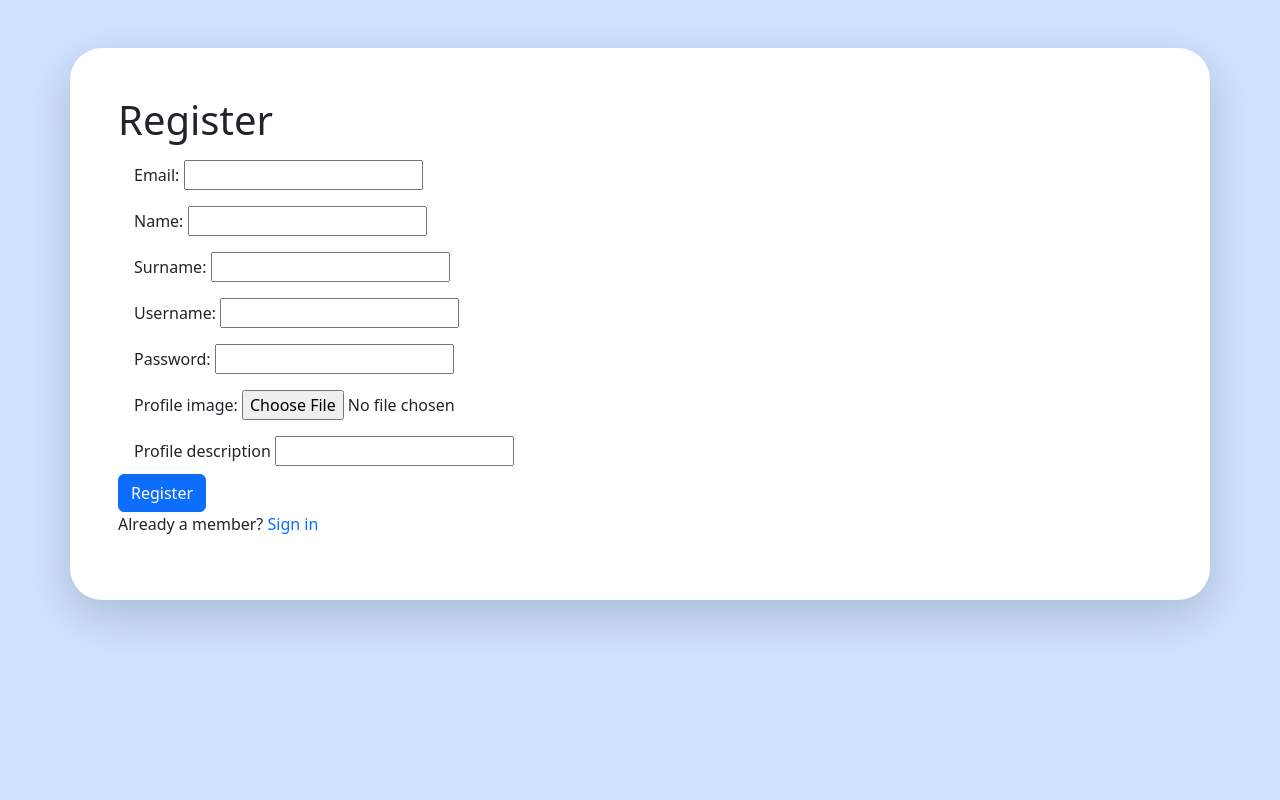
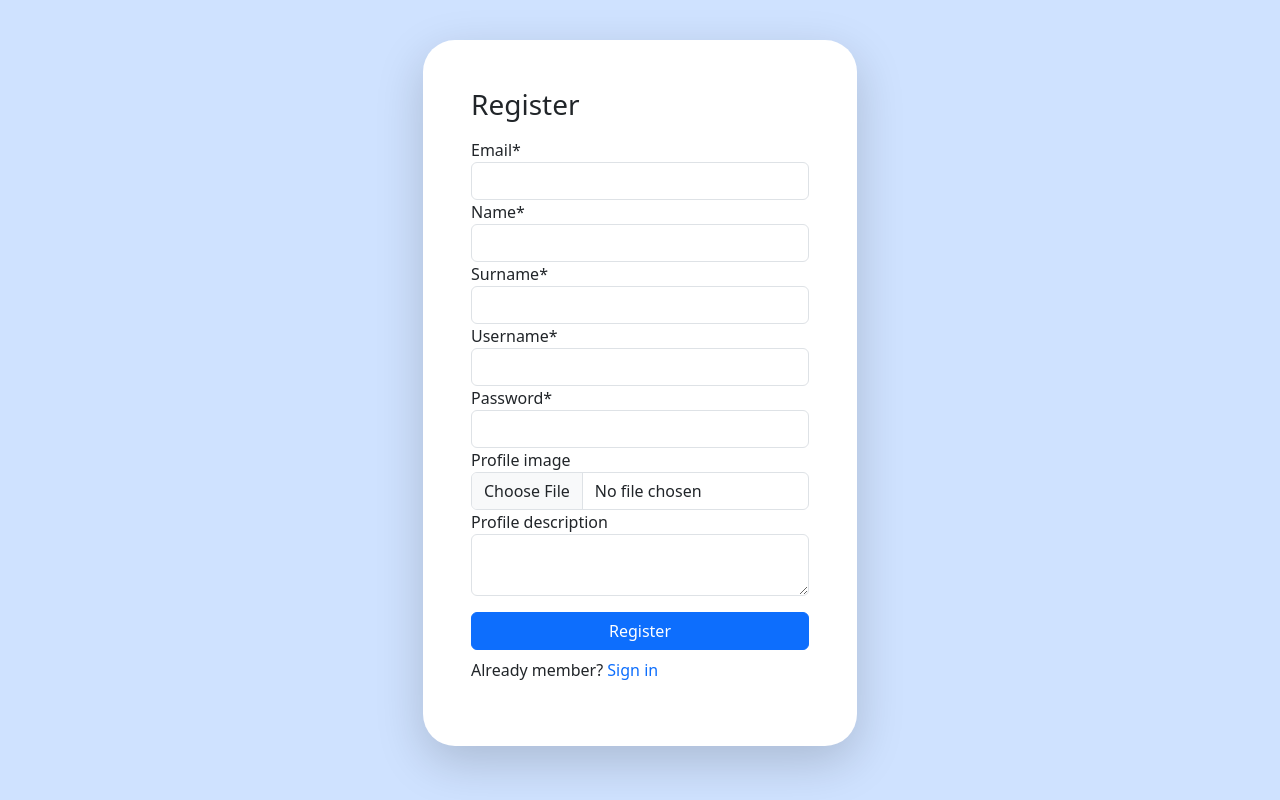
Before and after one commit to mircoterenzi/givvit, a PHP site: page /index.php in a window 1280 px wide. Run offline with PHP 8.4, Linux system fonts and the light colour scheme.

Commit message:
[dev] improved ui access page

```diff
--- a/src/register.php
+++ b/src/register.php
@@ -4,47 +4,43 @@
         <meta charset="UTF-8"/>
         <meta name="viewport" content="width=device-width, initial-scale=1"/>
         <link href="https://cdn.jsdelivr.net/npm/bootstrap@5.3.2/dist/css/bootstrap.min.css" rel="stylesheet" integrity="sha384-T3c6CoIi6uLrA9TneNEoa7RxnatzjcDSCmG1MXxSR1GAsXEV/Dwwykc2MPK8M2HN" crossorigin="anonymous">
-        <title>Givvit: Login</title>
+        <title>Givvit: Register</title>
     </head>
-    <body class="bg-primary-subtle">
-        <main class="container mt-5 p-5 shadow-lg rounded-5 bg-white">
-            <header>
-                <h1>Register</h1>
-            </header>
+    <body class="d-flex justify-content-center py-4 bg-primary-subtle">
+        <main class="mw-75 m-3 p-5 shadow-lg rounded-5 bg-white">
             <form action="#" method="POST">
-                <ul class="list-group">
-                    <li class="list-group-item border-0">
-                        <label for="email">Email:</label>
-                        <input type="email" id="email" name="email" autocomplete="off" required/>
-                    </li>
-                    <li class="list-group-item border-0">
-                        <label for="name">Name:</label>
-                        <input type="text" id="name" name="name" autocomplete="off" required/>
-                    </li>
-                    <li class="list-group-item border-0">
-                        <label for="surname">Surname:</label>
-                        <input type="text" id="surname" name="surname" autocomplete="off" required/>
-                    </li>
-                    <li class="list-group-item border-0">
-                        <label for="username">Username:</label>
-                        <input type="text" id="username" name="username" autocomplete="off" required/>
-                    </li>
-                    <li class="list-group-item border-0">
-                        <label for="password">Password:</label>
-                        <input type="password" id="password" name="password" autocomplete="off" required/>
-                    </li>
-                    <li class="list-group-item border-0">
-                        <label for="profile-img">Profile image:</label>
-                        <input type="file" id="profile-img" name="profile-img"/>
-                    </li>
-                    <li class="list-group-item border-0">
-                        <label for="desc">Profile description</label>
-                        <input type="textarea" id="desc" name="desc" autocomplete="off"/>
-                    </li>
-                </ul>
+                <h1 class="h3 mb-3 fw-normal">Register</h1>
+                <div>
+                    <label for="email">Email*</label>
+                    <input type="email" class="form-control" id="email" name="email" required/>
+                </div>
+                <div>
+                    <label for="name">Name*</label>
+                    <input type="text" class="form-control" id="name" name="name" required/>
+                </div>
+                <div>
+                    <label for="surname">Surname*</label>
+                    <input type="text" class="form-control" id="surname" name="surname" required/>
+                </div>
+                <div>
+                    <label for="username">Username*</label>
+                    <input type="text" class="form-control" id="username" name="username" required/>
+                </div>
+                <div>
+                    <label for="password">Password*</label>
+                    <input type="password" class="form-control" id="password" name="password" required/>
+                </div>
+                <div>
+                    <label for="profile-img">Profile image</label>
+                    <input type="file" class="form-control" id="profile-img" name="profile-img"/>
+                </div>
+                <div>
+                    <label for="desc">Profile description</label>
+                    <textarea class="form-control" id="desc" name="desc" height="200%"></textarea>
+                </div>
                 <label for="register" hidden>Register</label>
-                <input class="btn btn-primary" type="submit" id="register" name="register" value="Register"/>
-                <p>Already a member? <a class="text-decoration-none" href="login.php">Sign in</a></p>
+                <input class="btn btn-primary w-100 mt-3 mb-2" type="submit" id="register" name="register" value="Register"/>
+                <p>Already member? <a class="text-decoration-none" href="login.php">Sign in</a></p>
             </form>
         </main>
     </body>
```
Also changed, not shown: src/login.php (+14 -18 lines).
